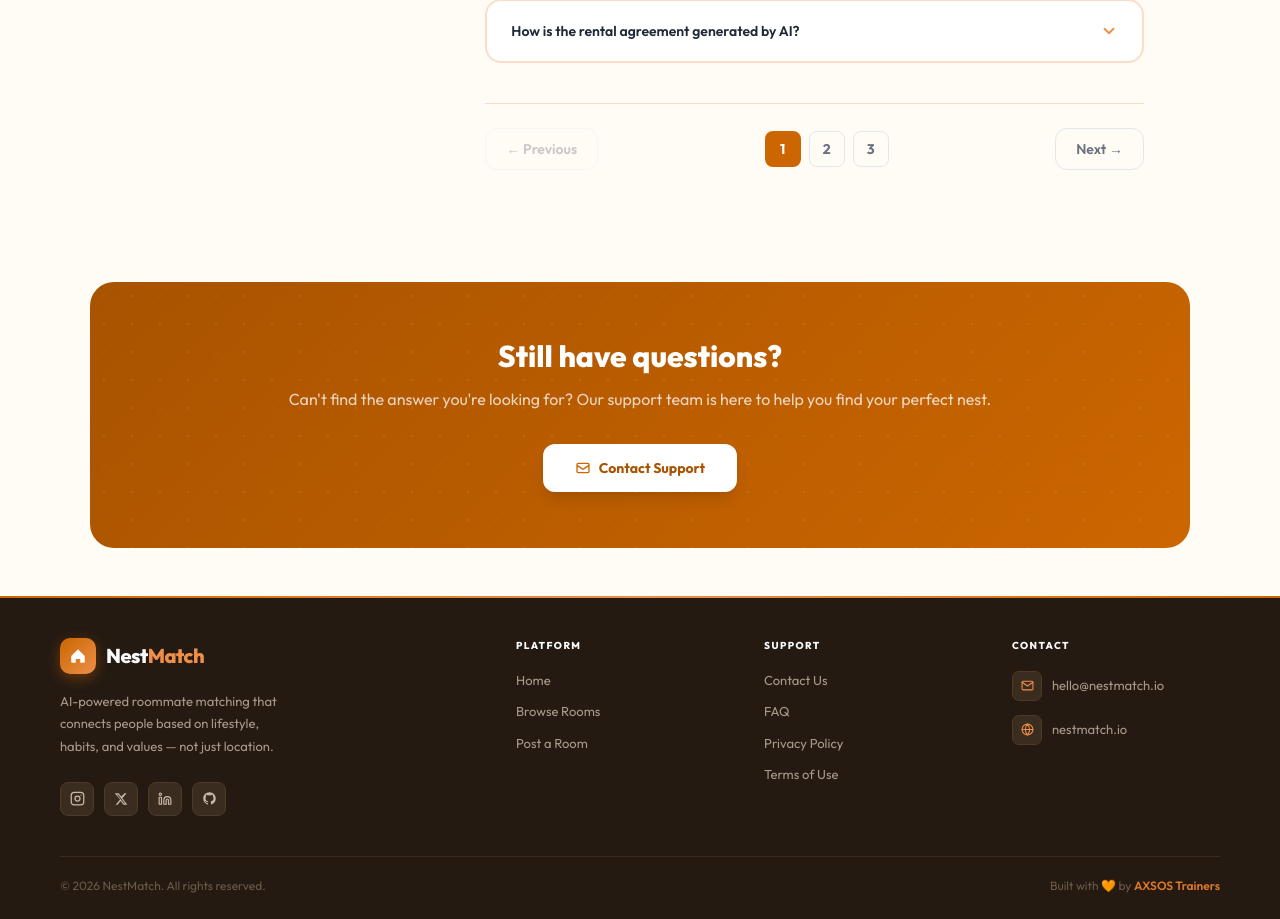
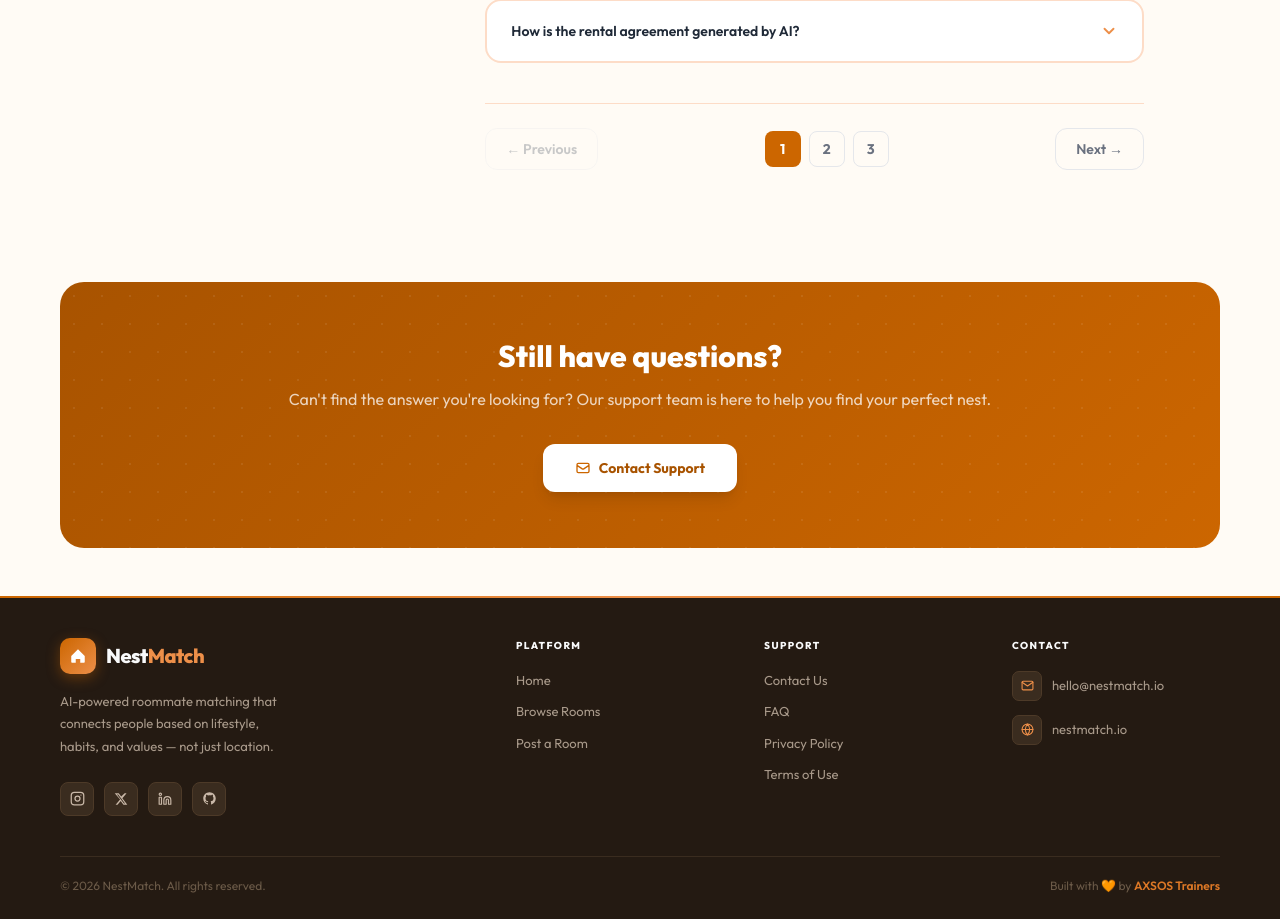
Before and after one commit to Mostafa-Aljazar/NestMatch, a Django app: page /faq/ in a window 1280 px wide. Shown: the part 964-1883 px from the top of the page. Run offline with Django 5.2, Linux system fonts and the light colour scheme; some libraries are stand-ins or nearby versions.

Commit message:
style:minor style update

```diff
--- a/core_app/templates/core_app/faq.html
+++ b/core_app/templates/core_app/faq.html
@@ -346,7 +346,7 @@
 
   <!-- cta banner -->
   <section class="py-12 px-6">
-    <div class="max-w-[1100px] mx-auto">
+    <div class="max-w-[1160px] mx-auto">
       <div class="rounded-3xl p-10 sm:p-14 text-center relative overflow-hidden" style="background:linear-gradient(135deg,var(--brand-800),var(--brand-600) 100%)">
         <div class="absolute inset-0 pointer-events-none" style="background-image:radial-gradient(circle,rgba(255,255,255,.08) 1.5px,transparent 1.5px);background-size:28px 28px"></div>
         <div class="relative z-10">
--- a/listings_app/templates/listings_app/room_detail.html
+++ b/listings_app/templates/listings_app/room_detail.html
@@ -1114,7 +1114,7 @@
     </div>
 
     <div class="flex gap-2.5 mt-2.5">
-      <button onclick="nmShare()" class="nm-ic gap-1.5 flex-1 py-[11px] text-[13px] font-semibold text-gray-700 bg-white border-[1.5px] border-gray-200 rounded-xl cursor-pointer transition-all hover:border-brand-700 hover:text-brand-700 ">
+      <button onclick="nmShare()" class="nm-ic gap-1.5 flex-1 py-[11px] text-[13px] font-semibold  bg-white border-[1.5px]  rounded-xl cursor-pointer transition-all  border-brand-700 text-brand-700 ">
         <svg width="13" height="13" viewBox="0 0 24 24" fill="none" stroke="currentColor" stroke-width="2" stroke-linecap="round" stroke-linejoin="round"><path d="M10 13a5 5 0 007 0l3-3a5 5 0 00-7-7l-1.5 1.5"/><path d="M14 11a5 5 0 00-7 0l-3 3a5 5 0 007 7l1.5-1.5"/></svg>
         Share
       </button>
```
